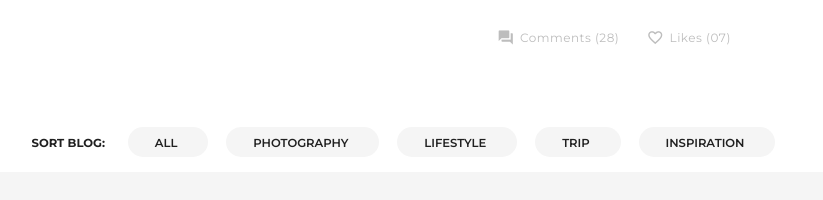
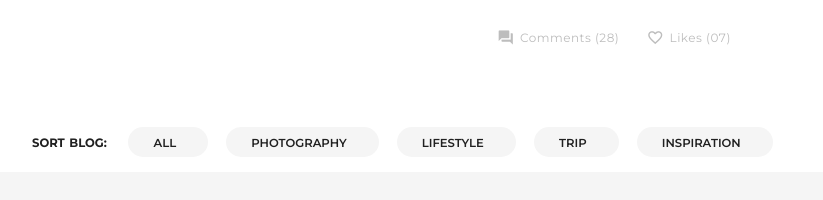
Before and after one commit to adityapandey2811/psd-to-html, a plain HTML site: page index.html in a window 1280 px wide. Shown: the part 782-982 px from the top of the page, 22-845 px from the left. Drawn offline with nearby package versions, Linux system fonts and the light colour scheme.

Commit message:
Sort Blog Fixed

```diff
--- a/index.css
+++ b/index.css
@@ -52,17 +52,17 @@ nav { z-index: 0; }
 .material-icons-outlined.likes { font-size: 17px; }
 .material-icons.comments { font-size: 17px; }
 
-/* Do not disturb Above */
-
 /* Sort Blog Navbar */
 .blogs-data { margin-top: 67px; display: flex; flex-direction: column;  align-items: center; background-color: #f5f5f5; }
 .blogs-data-nav-container { font-family: 'Montserrat', sans-serif; color: #202020; background-color: white; display: flex; align-items: center; height: 59px; justify-content: center; padding: 0 173px; margin-right: 3px; }
 .blogs-data-nav { display: flex; align-items: center; margin-bottom: 1px; gap: 18px; }
-.blogs-data-nav-label { color: #3f51b5; border-radius: 99px; padding: 8px 30px 6px 25.8px; cursor: pointer; font-size: 11.6px; background-color: #f5f5f5; font-weight: 600; border-radius: 99px; color: #202020; border: 1px solid transparent;}
-.blogs-data-sort { margin-top: 1px; margin-right: 5px; font-weight: 700; font-size: 11.6px; }
+.blogs-data-nav-label { color: #3f51b5; border-radius: 99px; padding: 8px 31px 6px 24.2px; cursor: pointer; font-size: 11.6px; background-color: #f5f5f5; font-weight: 600; border-radius: 99px; color: #202020; border: 1px solid transparent;}
+.blogs-data-sort { margin-top: 1px; margin-right: 4px; font-weight: 700; font-size: 11.6px; word-spacing: 1.3px; transform: scaleY(1.05);}
 .clicked {border: 1px solid #3f51b5; color: #3f51b5; border-radius: 99px; background-color: white;}
 
 /* Perfected Till Here */
+/* Do not disturb Above */
+
 
 /* Grid Alignment */
 .blogs-data-content { margin-top: 30px; }
```
